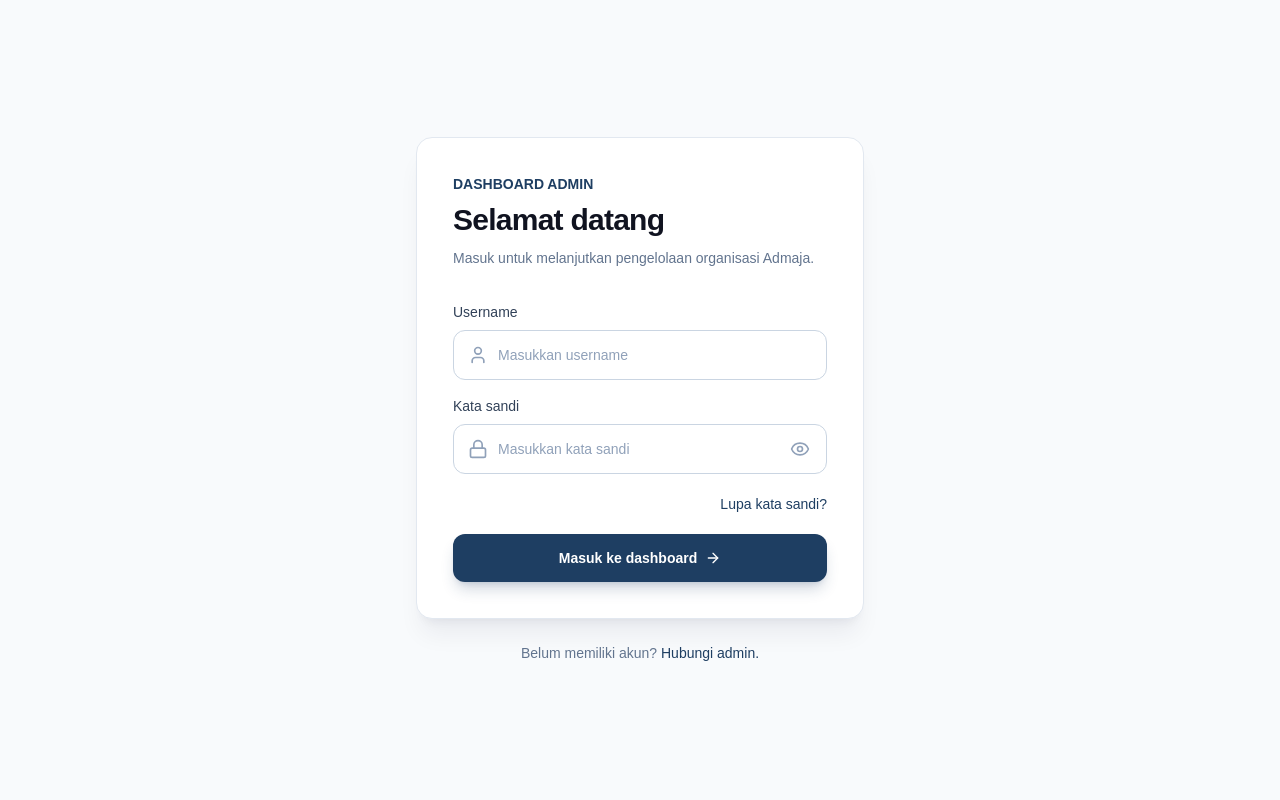
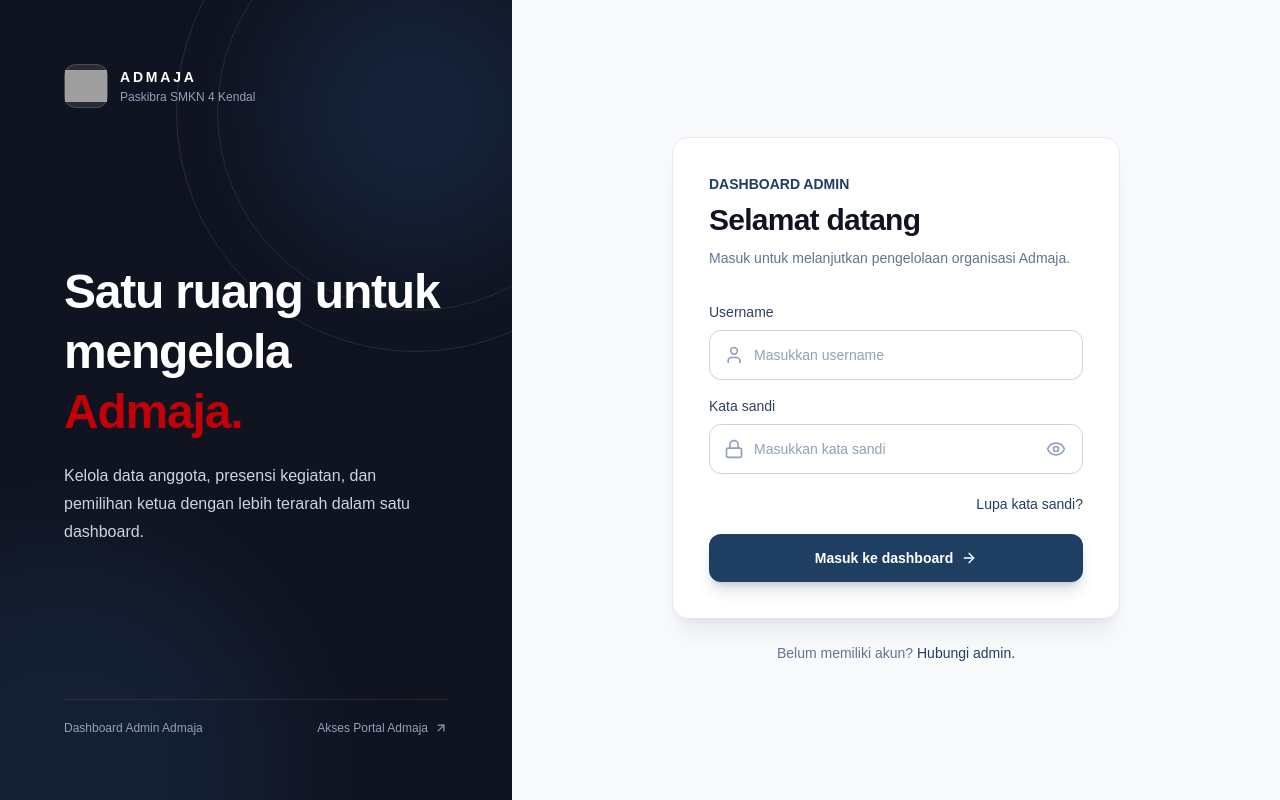
Before and after one commit to NaApipp/admin-admaja, a Next.js app: page /login in a window 1280 px wide. Built offline with nearby package versions, Linux system fonts and the light colour scheme; grey boxes are pictures that could not be loaded.

Commit message:
chore: implementation SplashScreen to login page

```diff
--- a/app/login/page.tsx
+++ b/app/login/page.tsx
@@ -1,12 +1,13 @@
 import LoginForm from "./LoginForm";
-import Footer from "../components/Footer";
+import SplashScreen from "./SplashScreen";
 
 export default function LoginPage() {
-    return (
-        <>
+  return (
+    <main className="grid min-h-screen grid-cols-1 lg:grid-cols-5">
+      <SplashScreen />
+      <div className="flex min-w-0 flex-col justify-center lg:col-span-3">
         <LoginForm />
-        {/* <Footer / */}
-
-        </>
-    )
+      </div>
+    </main>
+  );
 }
```
